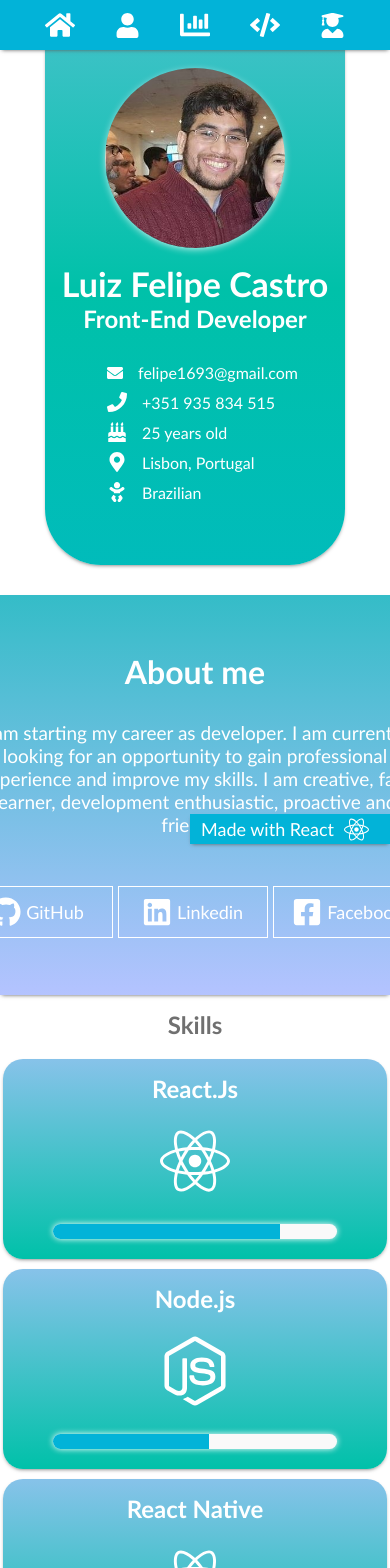
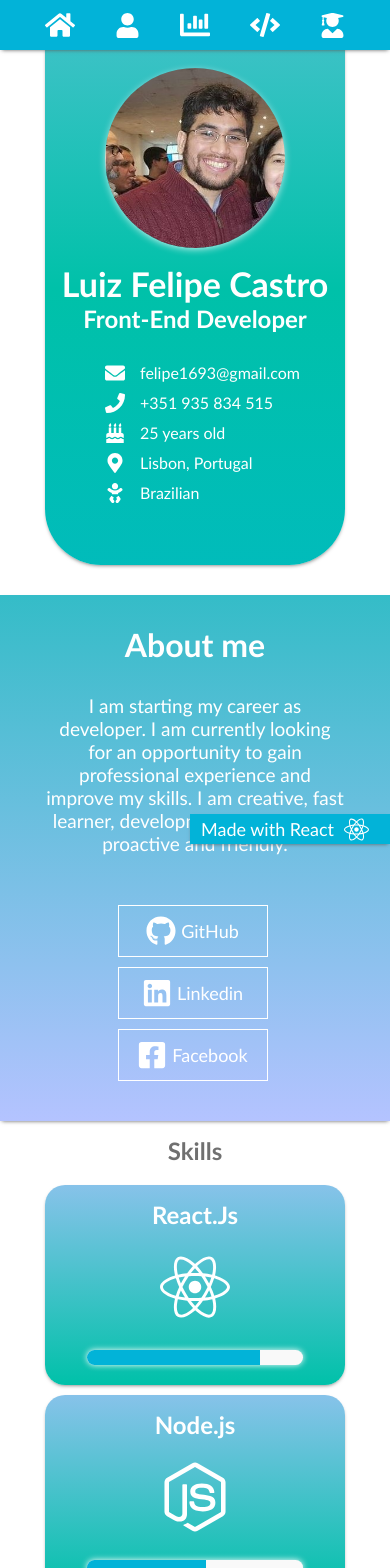
Before and after one commit to FelipeGCastro/mysite, a React (Create React App) app: page / in a window 390 px wide. Shown: the top 1568 px of the page. Built offline with nearby package versions, Linux system fonts and the light colour scheme.

Commit message:
fixed responsivite

```diff
--- a/src/components/About/styles.js
+++ b/src/components/About/styles.js
@@ -7,10 +7,12 @@ export const AboutContainer = styled.div`
   justify-content: center;
   align-items: center;
   width: 100%;
+  padding: 30px 0;
   /* background: linear-gradient(#b4c3ff, #02b3d8); */
   /* background: linear-gradient(#0abab5, #00c1a9, #02b3d8, #b4c3ff); */
-  height: 400px;
+  /* height: 400px; */
   margin-top: 15px;
+  min-height: 400px;
   -webkit-box-shadow: 0px 2px 4px -2px rgba(92, 92, 92, 1);
   -moz-box-shadow: 0px 2px 4px -2px rgba(92, 92, 92, 1);
   box-shadow: 0px 2px 4px -2px rgba(92, 92, 92, 1);
@@ -32,7 +34,7 @@ export const AboutBox = styled.div`
   justify-content: space-between;
   align-items: center;
   width: 65%;
-  min-width: 470px;
+  min-width: 300px;
 `;
 export const AboutTitle = styled.h1`
   margin-bottom: 30px;
@@ -52,6 +54,7 @@ export const SocialContainer = styled.div`
   justify-content: center;
   align-items: center;
   margin-top: 50px;
+  flex-wrap: wrap;
 `;
 export const SocialBox = styled.a`
   display: flex;
@@ -65,6 +68,7 @@ export const SocialBox = styled.a`
   margin-right: 5px;
   background: transparent;
   text-decoration: none;
+  margin-bottom: 10px;
 
   &:hover {
     cursor: pointer;
--- a/src/components/Courses/styles.js
+++ b/src/components/Courses/styles.js
@@ -32,8 +32,8 @@ export const CoursesBox = styled.div`
   justify-content: space-between;
   align-items: center;
   width: 45%;
-  padding: 20px;
-  min-width: 470px;
+  padding: 10px;
+  min-width: 310px;
   border-style: solid;
   border-width: 1px;
   border-color: #fff;
@@ -52,6 +52,7 @@ export const CourseContainer = styled.div`
   align-items: center;
   justify-content: center;
   margin-bottom: 20px;
+  flex-wrap: wrap;
 `;
 export const CourseName = styled.div`
   display: flex;
@@ -64,6 +65,7 @@ export const CourseName = styled.div`
 export const CourseDescription = styled.div`
   display: flex;
   width: 100%;
+  flex-wrap: wrap;
   flex-direction: row;
   align-items: center;
   justify-content: center;
@@ -98,6 +100,8 @@ export const CourseTitle = styled.h2`
   color: #fff;
   font-family: 'Calibri', 'Lucida Sans Regular', 'Lucida Grande', 'Lucida Sans Unicode', Geneva,
     Verdana, sans-serif;
+  font-size: 20px;
+  font-weight: normal;
 `;
 export const CoursesText = styled.p`
   color: #fff;
@@ -111,7 +115,7 @@ export const CourseCertificate = styled.img`
   margin-bottom: 15px;
 
   @media (max-width: 1300px) {
-    width: 80%;
+    width: 90%;
   }
   &:hover {
     cursor: pointer;
--- a/src/components/Header/styles.js
+++ b/src/components/Header/styles.js
@@ -105,7 +105,7 @@ export const Email = styled.span`
 `;
 export const EmailIcon = styled(FaEnvelope)`
   color: #fff;
-  font-size: 16px;
+  font-size: 20px;
   margin: 0 15px;
 `;
 
--- a/src/components/Modal/index.js
+++ b/src/components/Modal/index.js
@@ -19,7 +19,7 @@ export default class Modal extends Component {
     return (
       <Container visible={visible}>
         <ImageContainer>
-          <CloseButton onClick={() => onRequestClose()}>X</CloseButton>
+          <CloseButton onClick={() => onRequestClose()}>Close</CloseButton>
           <Image src={image} alt="ImageModal" />
         </ImageContainer>
       </Container>
--- a/src/components/Modal/styles.js
+++ b/src/components/Modal/styles.js
@@ -12,40 +12,38 @@ export const Container = styled.div`
   height: 100%;
   z-index: 1;
 
-  background: rgba(10, 10, 10, 0.6);
+  background: rgba(10, 10, 10, 0.9);
 `;
 export const ImageContainer = styled.div`
   display: flex;
   align-items: center;
   position: relative;
   justify-content: center;
+  flex-direction: column;
   width: 90%;
   height: 90%;
   z-index: 5;
 `;
 export const CloseButton = styled.a`
-  width: 40px;
+  width: 200px;
   height: 40px;
-  border-radius: 20px;
-  background: #fff;
+  border-radius: 4px;
+  background: #ff6961;
+  color: #fff;
   text-decoration: none;
-  position: absolute;
   display: flex;
   align-items: center;
   justify-content: center;
-  top: 0;
-  right: 0;
   margin-right: 10px;
   font-size: 22px;
+  margin-bottom: 5px;
+  font-family: 'Calibri', Tahoma, Geneva, Verdana, sans-serif;
   &:hover {
     cursor: pointer;
-    width: 50px;
-    height: 50px;
-    border-radius: 25px;
   }
 `;
 export const Image = styled.img`
   margin: 0 auto;
-  max-height: 100%;
-  max-width: 100%;
+  max-height: 95%;
+  max-width: 95%;
 `;
--- a/src/components/Projects/styles.js
+++ b/src/components/Projects/styles.js
@@ -10,7 +10,7 @@ export const ProjectsContainer = styled.div`
 export const ProjectBox = styled.div`
   display: flex;
   width: 30%;
-  min-width: 340px;
+  min-width: 310px;
   margin-right: 10px;
   flex-direction: column;
   justify-content: center;
--- a/src/components/Skills/styles.js
+++ b/src/components/Skills/styles.js
@@ -27,23 +27,9 @@ export const SkillBox = styled.div`
   margin: 5px;
   height: 200px;
   min-width: 300px;
-  @media (max-width: 721px) {
+  /* @media (max-width: 721px) {
     min-width: 80%;
-  }
-  @media (max-width: 1067px) {
-    &:last-of-type {
-      background: linear-gradient(#0abab5, #b4c3ff, #00c1a9, #02b3d8);
-      background-size: 400% 400%;
-      animation-duration: 10s;
-      animation-timing-function: ease;
-      animation-delay: 0s;
-      animation-iteration-count: infinite;
-      animation-direction: normal;
-      animation-fill-mode: none;
-      animation-play-state: running;
-      animation-name: Gradient;
-    }
-  }
+  } */
 
   -webkit-box-shadow: 0px 2px 4px -2px rgba(92, 92, 92, 1);
   -moz-box-shadow: 0px 2px 4px -2px rgba(92, 92, 92, 1);
@@ -83,9 +69,9 @@ export const SkillBoxDown = styled.div`
   margin: 5px;
   height: 200px;
   min-width: 300px;
-  @media (max-width: 721px) {
-    min-width: 80%;
-  }
+  /* @media (max-width: 721px) {
+    min-width: 40%;
+  } */
 
   -webkit-box-shadow: 0px 2px 4px -2px rgba(92, 92, 92, 1);
   -moz-box-shadow: 0px 2px 4px -2px rgba(92, 92, 92, 1);
```
